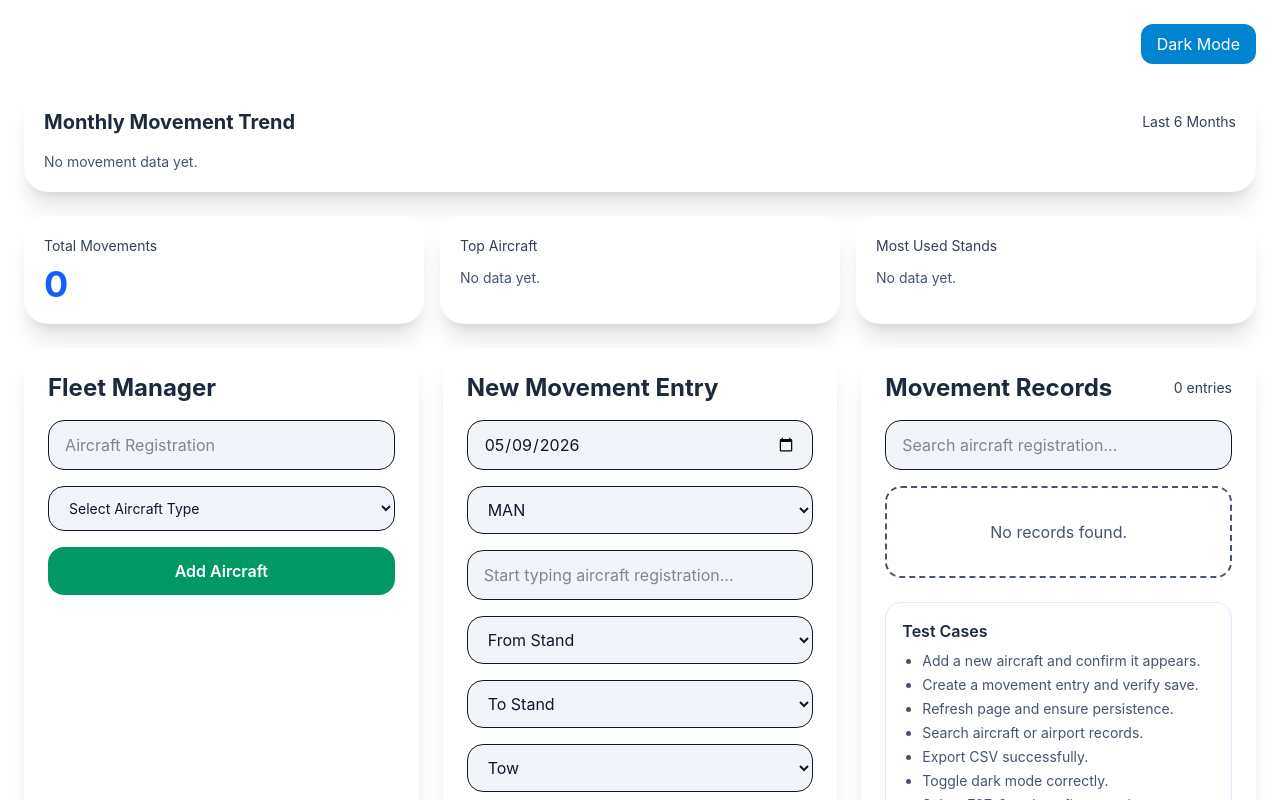
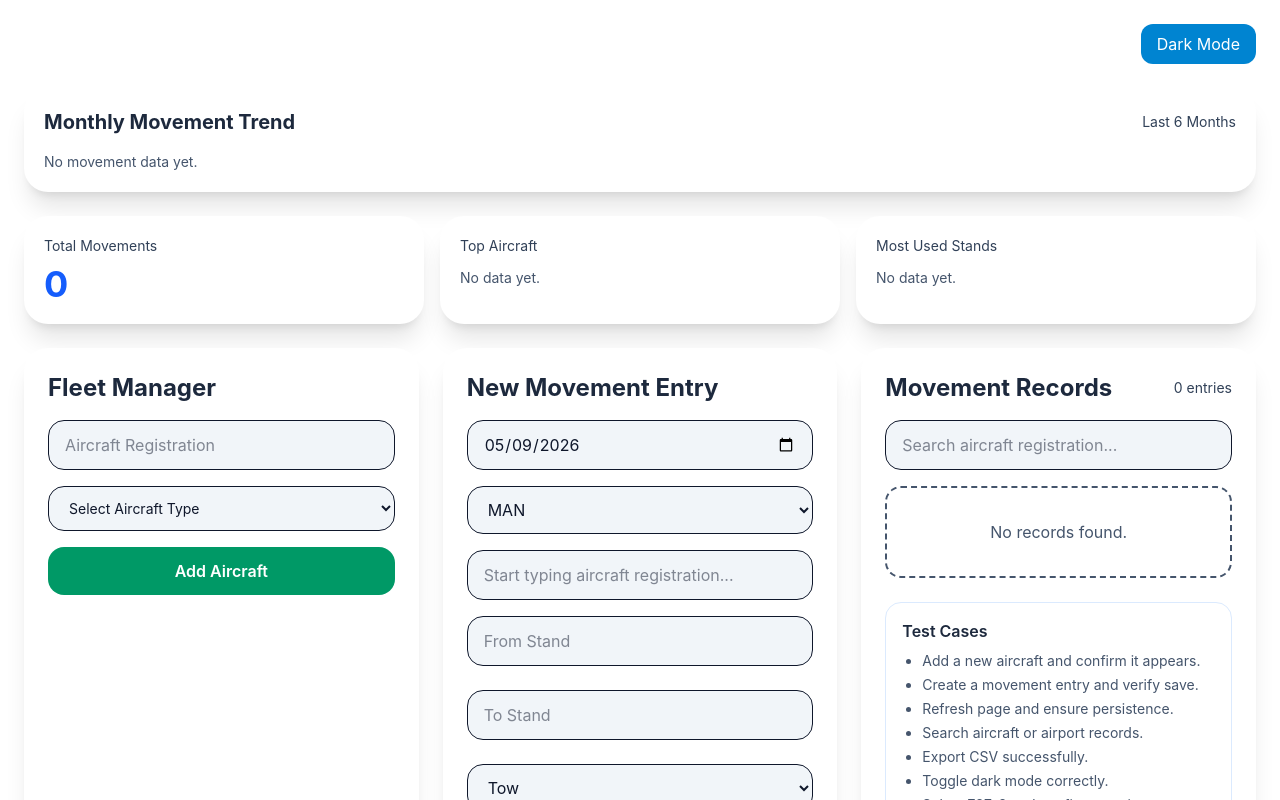
Before and after one commit to waynetaylor89/tui-logbook-v2, a React (Vite) app: page / in a window 1280 px wide. Shown: the top 800 px of the page. Built offline with nearby package versions, Linux system fonts and the light colour scheme.

Commit message:
stand change

```diff
--- a/src/App.jsx
+++ b/src/App.jsx
@@ -300,7 +300,7 @@ export default function AircraftMovementLogbook() {
   }, [history]);
 
   return (
-    <div className={darkMode ? "dark min-h-screen bg-slate-900" : "min-h-screen bg-sky-100"}>
+    <div className={darkMode ? "dark min-h-screen bg-slate-900" : "min-h-screen bg-sky-200"}>
       <div className="min-h-screen bg-white dark:bg-slate-900 p-2 sm:p-4 lg:p-6 transition-colors">
         <div className="max-w-7xl mx-auto space-y-3 sm:space-y-6">
           <div className="flex justify-end">
@@ -499,31 +499,37 @@ export default function AircraftMovementLogbook() {
                 </div>
               )}
 
-              <select
+              <div className="space-y-2">
+                <input
                   value={fromStand}
-                onChange={(e) => setFromStand(e.target.value)}
+                  onChange={(e) => setFromStand(e.target.value.toUpperCase())}
+                  placeholder="From Stand"
+                  list="from-stands"
                   className="w-full border dark:border-slate-600 bg-slate-100 dark:bg-slate-700 text-slate-900 dark:text-white rounded-2xl px-3 sm:px-4 py-2 sm:py-3 transition-colors"
-              >
-                <option value="">From Stand</option>
+                />
+
+                <datalist id="from-stands">
                   {airportStands[airport].map((stand) => (
-                  <option key={stand} value={stand}>
-                    {stand}
-                  </option>
+                    <option key={stand} value={stand} />
                   ))}
-              </select>
+                </datalist>
+              </div>
 
-              <select
+              <div className="space-y-2">
+                <input
                   value={toStand}
-                onChange={(e) => setToStand(e.target.value)}
+                  onChange={(e) => setToStand(e.target.value.toUpperCase())}
+                  placeholder="To Stand"
+                  list="to-stands"
                   className="w-full border dark:border-slate-600 bg-slate-100 dark:bg-slate-700 text-slate-900 dark:text-white rounded-2xl px-3 sm:px-4 py-2 sm:py-3 transition-colors"
-              >
-                <option value="">To Stand</option>
+                />
+
+                <datalist id="to-stands">
                   {airportStands[airport].map((stand) => (
-                  <option key={stand} value={stand}>
-                    {stand}
-                  </option>
+                    <option key={stand} value={stand} />
                   ))}
-              </select>
+                </datalist>
+              </div>
 
               <select
                 value={movementType}
```
Lines whose indentation alone changed are shown as unchanged.
